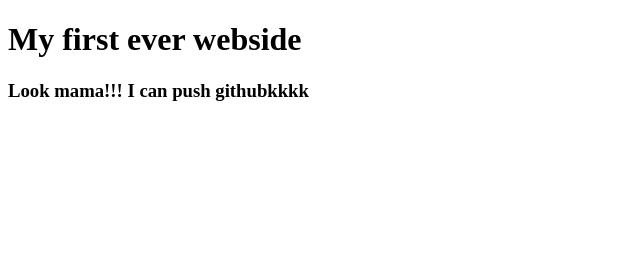
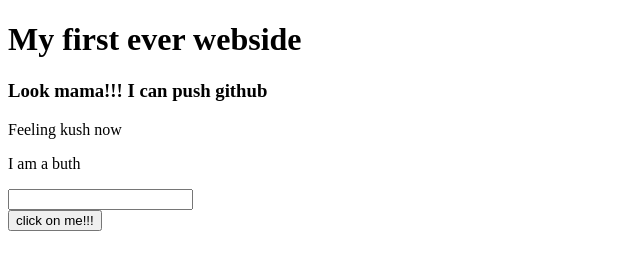
Before and after one commit to kamrul911/my-first-webside-, a plain HTML site: page index.html in a window 1280 px wide. Shown: the whole page, without its empty margins (0-640 px from the left). Drawn offline with Linux system fonts and the light colour scheme.

Commit message:
done adding button

```diff
--- a/index.html
+++ b/index.html
@@ -7,6 +7,16 @@
 </head>
 <body>
     <h1>My first ever webside</h1>
-    <h3>Look mama!!! I can push githubkkkk </h3>
+    <h3>Look mama!!! I can push github</h3>
+    <P>Feeling kush now</P>
+    <p>I am a buth</p>
+    <input type="text">
+    <br>
+    <button>click on me!!!</button>
+
+
+
+
+
 </body>
 </html>
```
